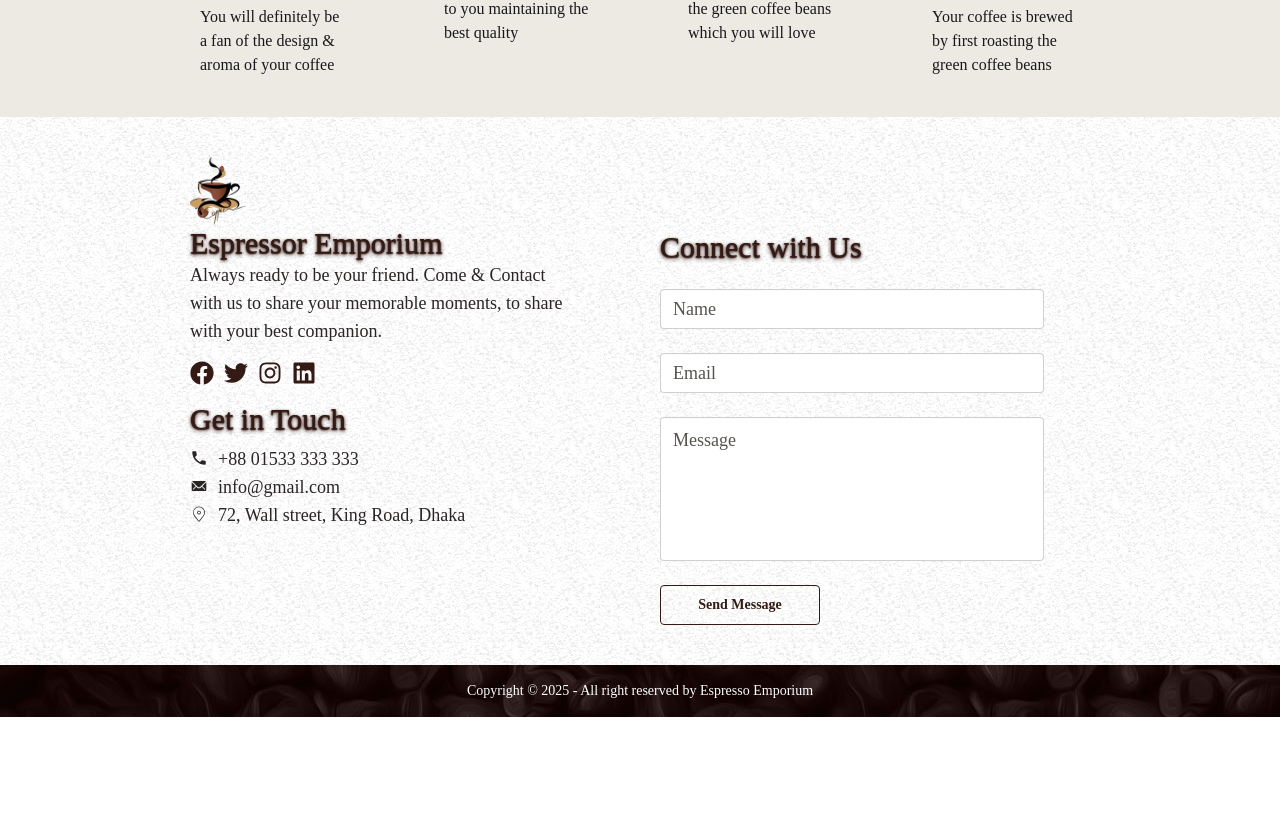
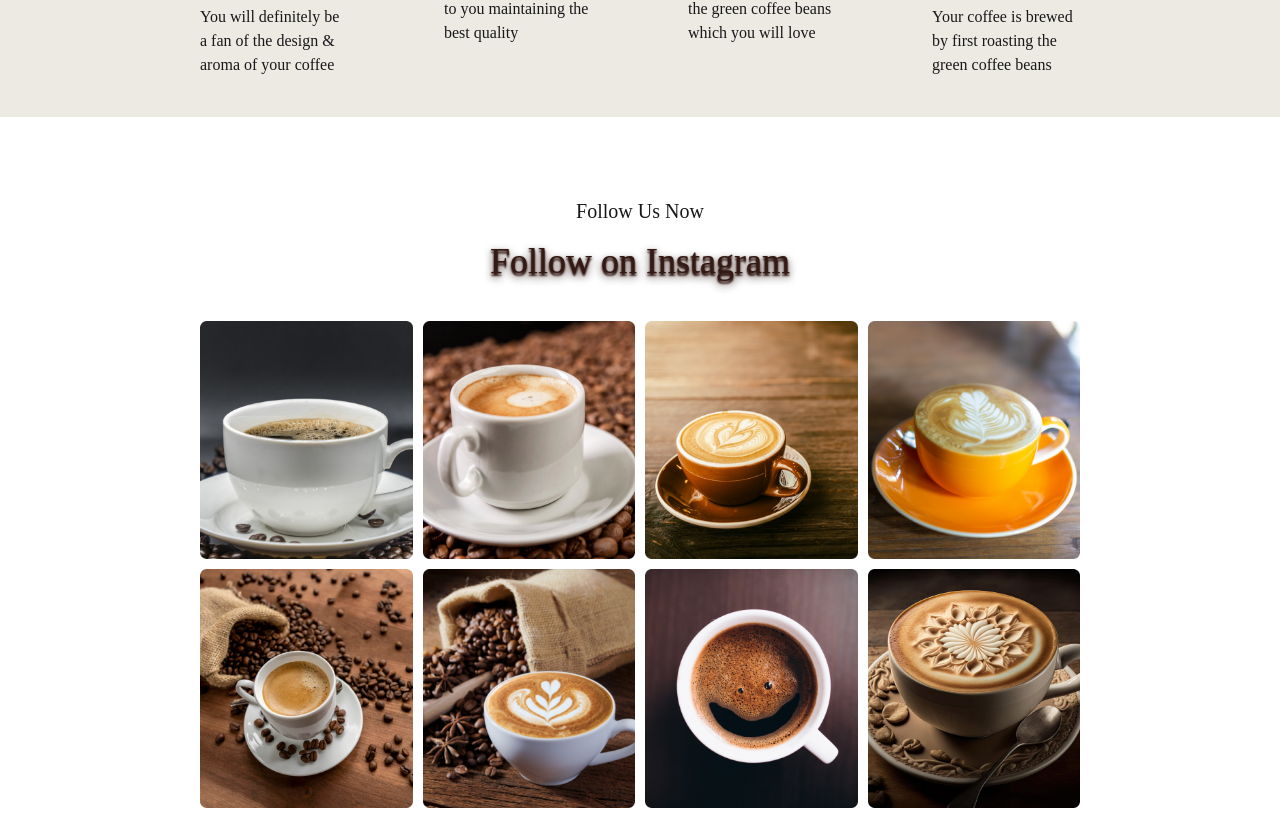
Before and after one commit to Kawsar26229/espresso-emporium-client, a React (Vite) app: page / in a window 1280 px wide. Shown: the part 1095-1920 px from the top of the page. Before the commit the page ends 1812 px from the top, so only its background shows below. Built offline with nearby package versions, Linux system fonts and the light colour scheme; a web font is replaced by a local one.

Commit message:
gallery section done

```diff
--- a/src/components/Footer/Footer.jsx
+++ b/src/components/Footer/Footer.jsx
@@ -17,7 +17,7 @@ function Footer() {
           <aside>
             <img src={footerLogo} className="w-14" alt="Espresso Emporium" />
             <h3 className="text-[#331A15] text-3xl text-shadow-md text-shadow-[#331A15]">
-              Espressor Emporium
+              Espresso Emporium
             </h3>
             <p className="text-stone-800 text-lg w-96">
               Always ready to be your friend. Come & Contact with us to share
--- /dev/null
+++ b/src/components/Gallery/Gallery.jsx
@@ -0,0 +1,30 @@
+import cup1 from '../../assets/cups/Rectangle 9.png'
+import cup2 from '../../assets/cups/Rectangle 10.png'
+import cup3 from '../../assets/cups/Rectangle 11.png'
+import cup4 from '../../assets/cups/Rectangle 12.png'
+import cup5 from '../../assets/cups/Rectangle 13.png'
+import cup6 from '../../assets/cups/Rectangle 14.png'
+import cup7 from '../../assets/cups/Rectangle 15.png'
+import cup8 from '../../assets/cups/Rectangle 16.png'
+function Gallery() {
+  return (
+    <div className="w-9/12 mx-auto p-10 my-10">
+      <p className="text-center text-xl">Follow Us Now</p>
+      <h3 className="text-[#331A15] text-4xl text-center text-shadow-lg text-shadow-[#331A15] my-4">
+        Follow on Instagram
+      </h3>
+      <div className="grid grid-cols-4 gap-2.5 mt-10">
+        <img src={cup1} alt="Cup-1" />
+        <img src={cup2} alt="Cup-2" />
+        <img src={cup3} alt="Cup-3" />
+        <img src={cup4} alt="Cup-4" />
+        <img src={cup5} alt="Cup-5" />
+        <img src={cup6} alt="Cup-6" />
+        <img src={cup7} alt="Cup-7" />
+        <img src={cup8} alt="Cup-8" />
+      </div>
+    </div>
+  );
+}
+
+export default Gallery;
--- a/src/pages/Home/Home.jsx
+++ b/src/pages/Home/Home.jsx
@@ -1,11 +1,13 @@
 import Banner from "../../components/Banner/Banner"
 import Features from "../../components/Features/Features"
+import Gallery from "../../components/Gallery/Gallery"
 
 function Home() {
   return (
     <>
     <Banner/>
     <Features/>
+    <Gallery/>
     </>
   )
 }
```
